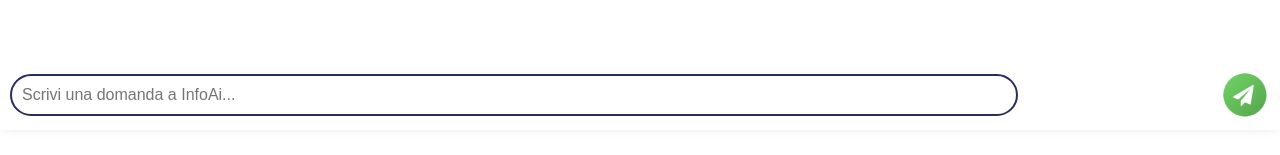
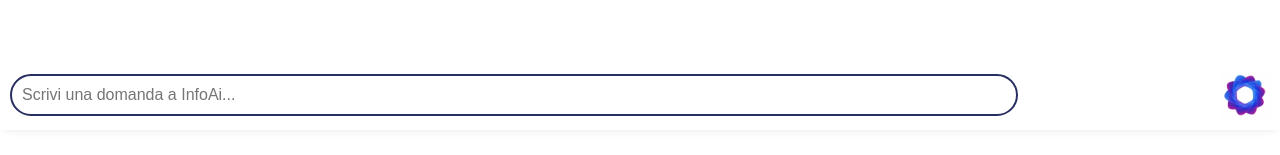
Before and after one commit to Informatibotweb/Informaticbot-AI-Ufficiale, a plain HTML site: page index.html in a window 1280 px wide. Shown: the part 627-782 px from the top of the page. Drawn offline with Linux system fonts and the light colour scheme.

Commit message:
index.html

```diff
--- a/index.html
+++ b/index.html
@@ -121,7 +121,7 @@
         }
 
         button {
-            background: url('invio.png') no-repeat center center;
+            background: url('Invio.png') no-repeat center center;
             background-size: contain;
             width: 50px;
             height: 50px;
```
